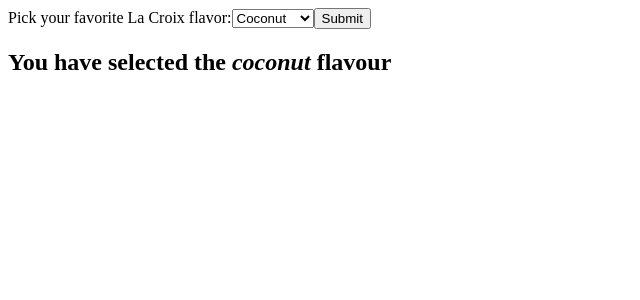
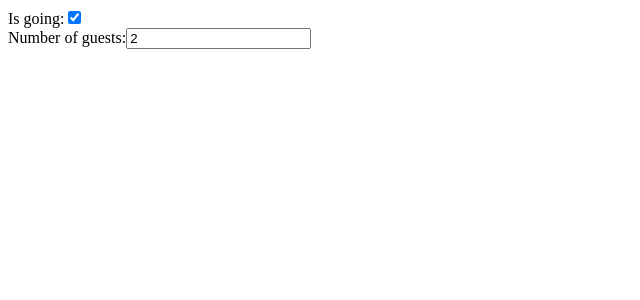
Before and after one commit to rpimienta/react-simple-app, a React (Create React App) app: page / in a window 1280 px wide. Shown: the top 300 px of the page, without its empty margins (0-640 px from the left). Built offline with nearby package versions, Linux system fonts and the light colour scheme.

Commit message:
Forms: controlling more than 1 input

```diff
--- a/src/index.js
+++ b/src/index.js
@@ -1,45 +1,53 @@
 import React, {Component} from 'react';
 import ReactDOM from 'react-dom';
 
-class FlavorForm extends Component{
+class Reservation extends Component{
  constructor (props) {
    super(props);
-    this.state = { value: 'coconut'};
-
-    this.handleSubmit = this.handleSubmit.bind(this);
-    this.handleChange = this.handleChange.bind(this);
+   this.state={
+     isGoing: true,
+     numberOfGuests: 2
    }
-  handleChange(event) {
-    this.setState({value: event.target.value});
+   this.handleInputChange = this.handleInputChange.bind(this);
  }
 
-  handleSubmit(event) {
-    alert('Your favorite flavor is: ' + this.state.value);
-    event.preventDefault();
+ handleInputChange (event) {
+   const target = event.target;
+   const value = target.type === 'checkbox' ? target.checked : target.value;
+   const name = target.name;
+
+   this.setState({
+     [name]: value
+   });
  }
-  render() {
+
+render () {
   return (
-      <div>
-      <form onSubmit={this.handleSubmit}>
+      <form>
           <label>
-          Pick your favorite La Croix flavor:
-          <select value={this.state.value} onChange={this.handleChange}>
-            <option value="grapefruit">Grapefruit</option>
-            <option value="lime">Lime</option>
-            <option value="coconut">Coconut</option>
-            <option value="mango">Mango</option>
-          </select>
+            Is going:
+            <input
+              name="isGoing"
+              type="checkbox"
+              checked={this.state.isGoing}
+              onChange={this.handleInputChange} />
           </label>
-        <input type="submit" value="Submit" />
+          <br />
+          <label>
+            Number of guests:
+            <input
+              name="numberOfGuests"
+              type="number"
+              value={this.state.numberOfGuests}
+              onChange={this.handleInputChange} />
+          </label>
         </form>
-
-        <h2>You have selected the <i>{this.state.value}</i> flavour</h2>
-      </div>
     );
   }
+
 }
 
 ReactDOM.render(
-  <FlavorForm />,
+  <Reservation />,
   document.getElementById('root')
 );
```
Lines whose indentation alone changed are shown as unchanged.
